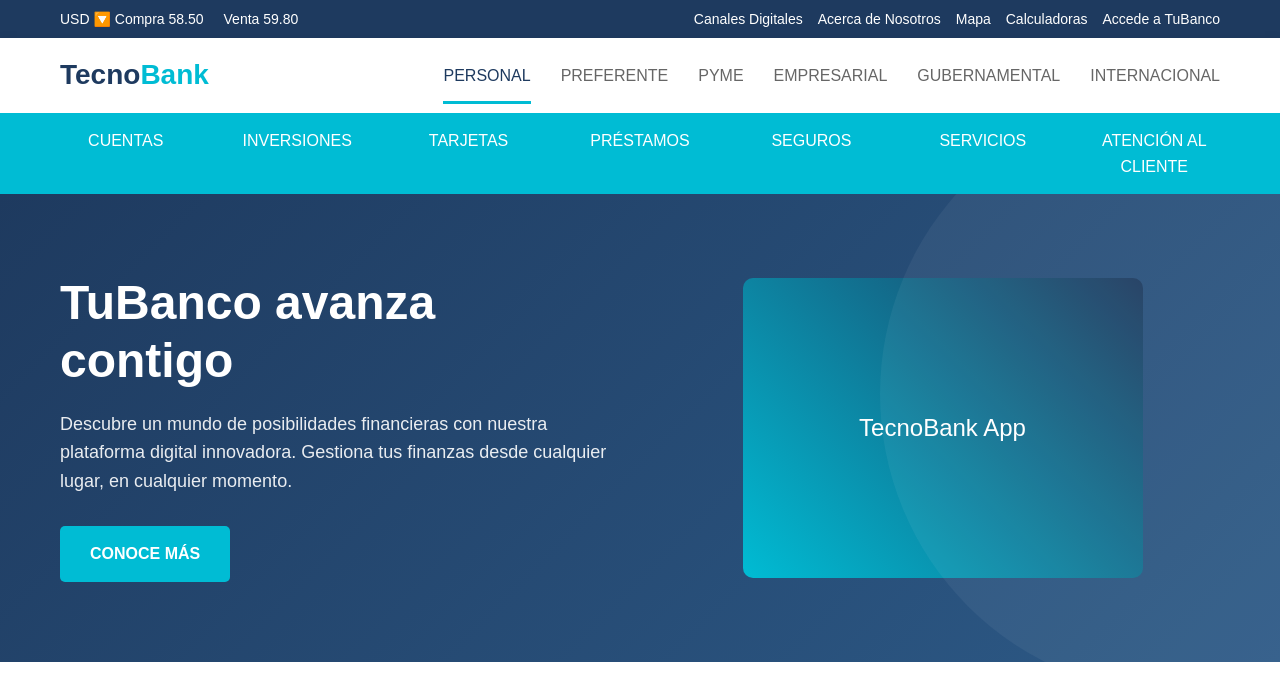
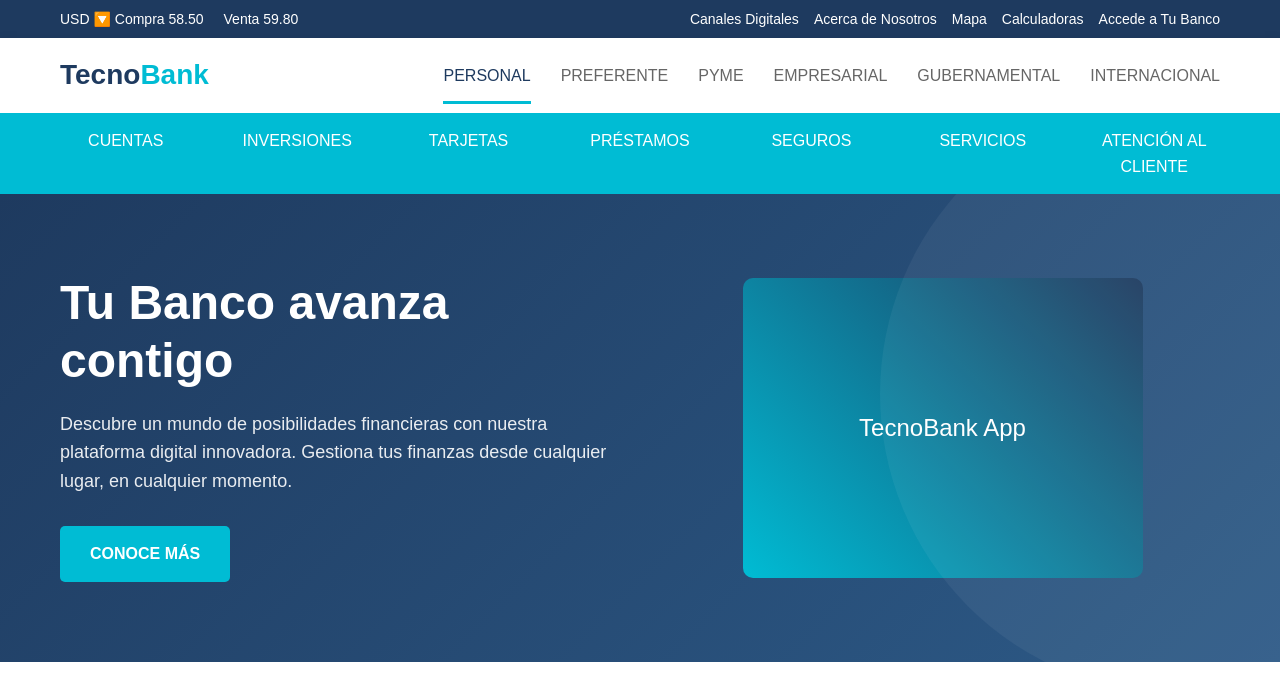
Before and after one commit to Rayleigh-05/Banco, a plain HTML site: page index.html in a window 1280 px wide. Drawn offline with Linux system fonts and the light colour scheme.

Commit message:
Update index.html

```diff
--- a/index.html
+++ b/index.html
@@ -416,7 +416,7 @@
                 <a href="#" onclick="showContent('nosotros')">Acerca de Nosotros</a>
                 <a href="#">Mapa</a>
                 <a href="#">Calculadoras</a>
-                <a href="#" onclick="showContent('acceso')">Accede a TuBanco</a>
+                <a href="#" onclick="showContent('acceso')">Accede a Tu Banco</a>
             </div>
         </div>
     </header>
@@ -610,7 +610,7 @@
     <section class="hero" id="home-content">
         <div class="hero-content">
             <div class="hero-text">
-                <h1>TuBanco avanza contigo</h1>
+                <h1>Tu Banco avanza contigo</h1>
                 <p>Descubre un mundo de posibilidades financieras con nuestra plataforma digital innovadora. Gestiona tus finanzas desde cualquier lugar, en cualquier momento.</p>
                 <a href="#" class="cta-button" onclick="showContent('cuentas')">CONOCE MÁS</a>
             </div>
@@ -912,7 +912,7 @@
                     content = `
                         <div class="section-content">
                             <div class="section-header">
-                                <h2>Accede a TuBanco</h2>
+                                <h2>Accede a Tu Banco</h2>
                                 <p>Inicia sesión en tu cuenta desde cualquier dispositivo</p>
                             </div>
                             <div style="max-width: 500px; margin: 0 auto; background: white; padding: 40px; border-radius: 10px; box-shadow: 0 10px 30px rgba(0,0,0,0.1);">
```
